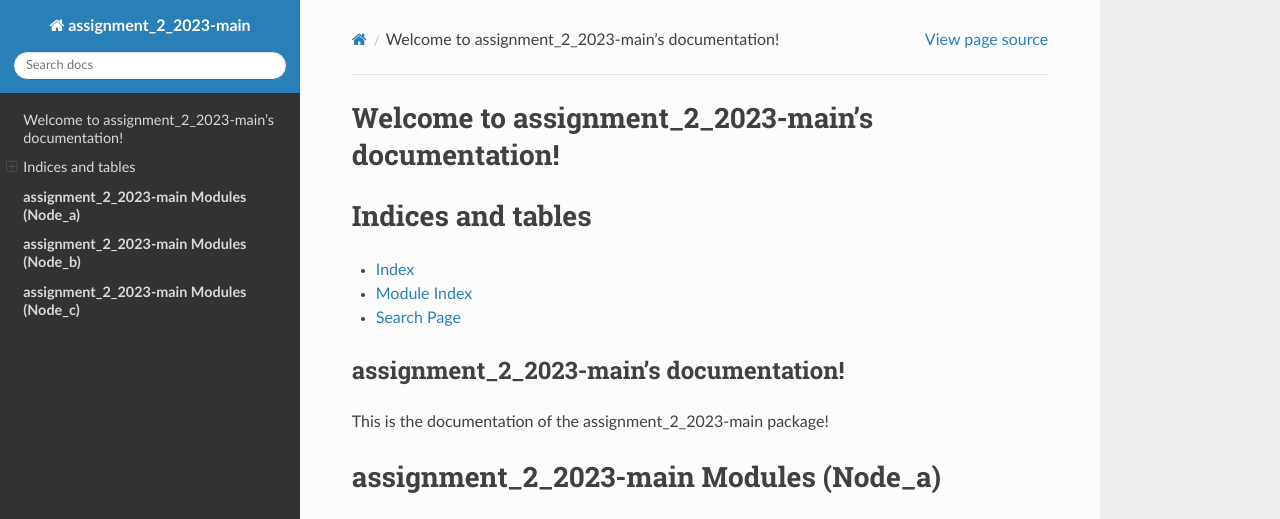
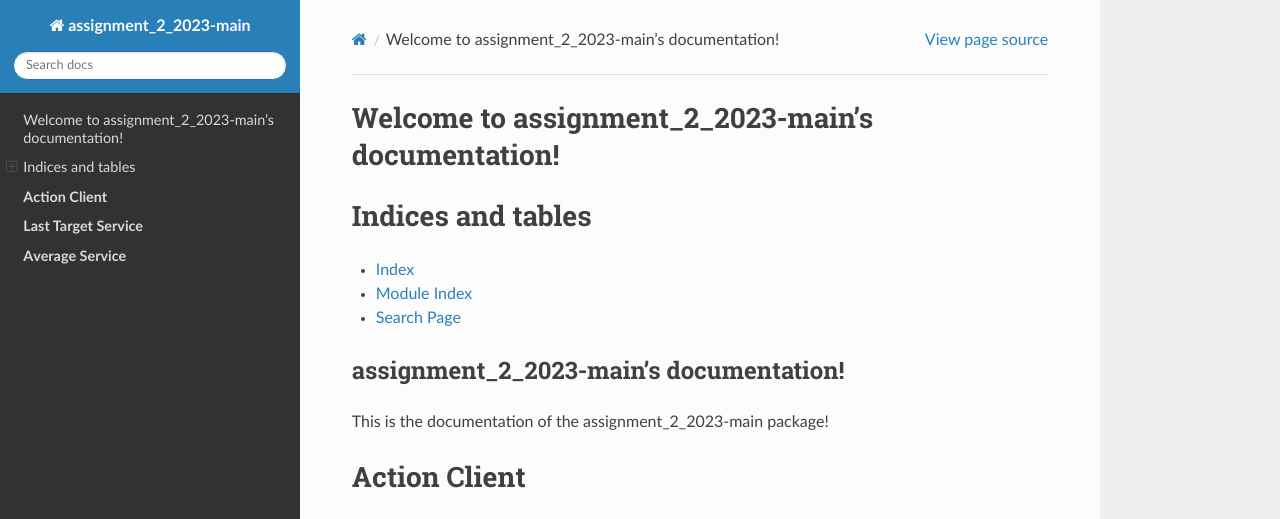
Before and after one commit to ALFA-PM/ResearchTrack1_Assignment2, a Sphinx documentation site: the page built from source/index.rst, in a window 1280 px wide and 1119 px high. Shown: the top 519 px of the window. Built offline with Sphinx 7.4.7 and the Read the Docs theme 2.0.0, drawn with Linux system fonts in a browser that asks for light colours; some of the changed text lies outside the part shown; grey boxes are pictures that could not be loaded.

Commit message:
Update index.rst

```diff
--- a/source/index.rst
+++ b/source/index.rst
@@ -23,17 +23,17 @@ assignment_2_2023-main's documentation!
 ****************************************
 This is the documentation of the assignment_2_2023-main package!
 
-**assignment_2_2023-main Modules (Node_a)**
+**Action Client**
 ==============================================
-.. automodule:: scripts.node_a
+.. automodule:: scripts.action_client
   :members:
 
-**assignment_2_2023-main Modules (Node_b)**
+**Last Target Service**
 ===============================================
-.. automodule:: scripts.node_b
+.. automodule:: scripts.last_target_service
    :members:
 
-**assignment_2_2023-main Modules (Node_c)**
+**Average Service**
 ===============================================
-.. automodule:: scripts.node_c
+.. automodule:: scripts.avg_service
    :members:
```
